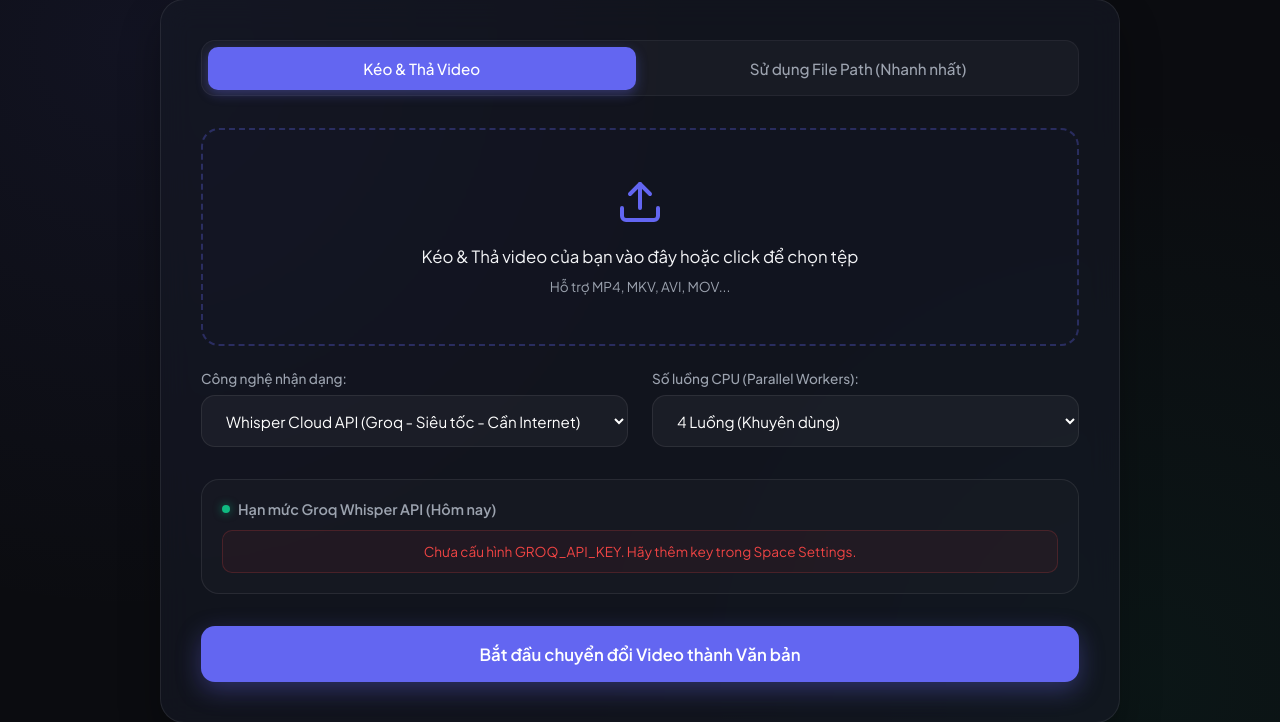
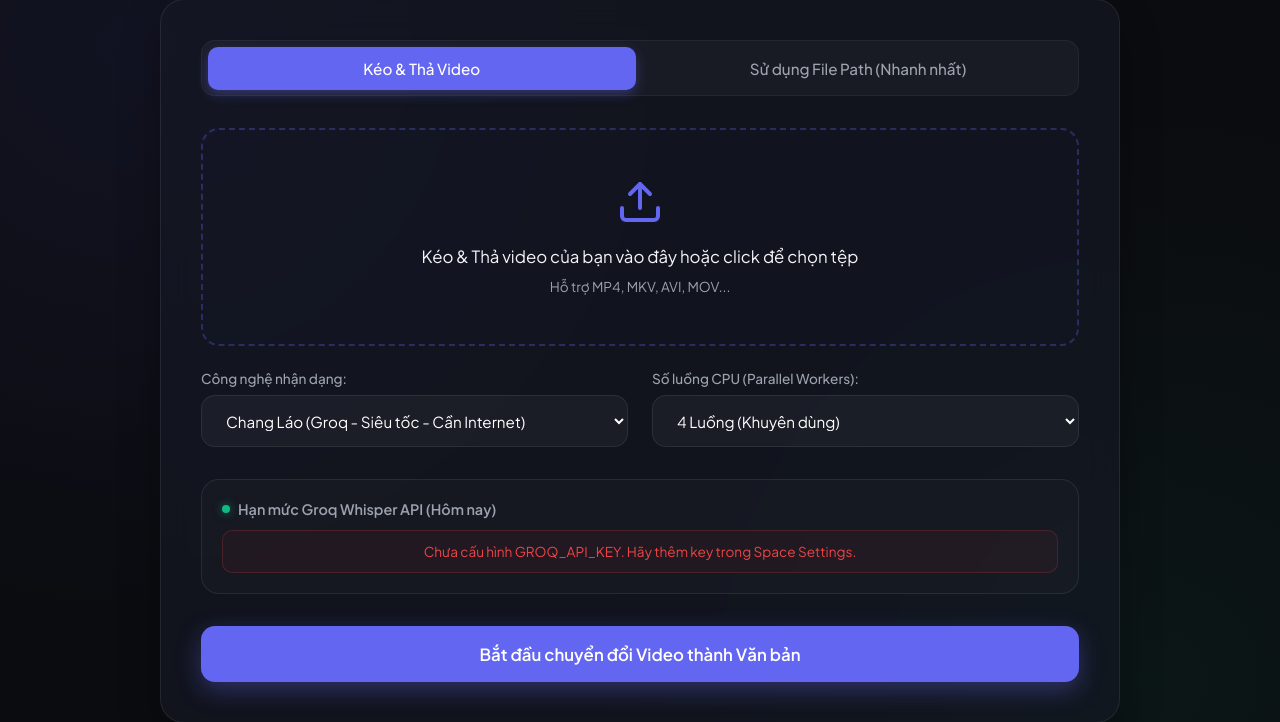
Before and after one commit to ThinhLy-Coder36/VideoToTextTool, a FastAPI app: page / in a window 1280 px wide. Shown: the part 168-890 px from the top of the page. Run offline with FastAPI, Linux system fonts and the light colour scheme; data that the repository does not hold is empty.

Commit message:
Rename Whisper Cloud API to Chang Láo

```diff
--- a/templates/index.html
+++ b/templates/index.html
@@ -568,7 +568,7 @@
                 <div class="config-item">
                     <label for="engine">Công nghệ nhận dạng:</label>
                     <select id="engine" onchange="toggleWhisperModel()">
-                        <option value="groq" selected>Whisper Cloud API (Groq - Siêu tốc - Cần Internet)</option>
+                        <option value="groq" selected>Chang Láo (Groq - Siêu tốc - Cần Internet)</option>
                         <option value="whisper">Whisper Local (Máy cá nhân - Offline 100%)</option>
                         <option value="vosk">Vosk - Tiếng Việt (Offline 100% - Tốc độ nhanh)</option>
                         <option value="google">Google Cloud Speech (Trực tuyến - Cần Internet)</option>
--- a/transcriber.py
+++ b/transcriber.py
@@ -364,7 +364,7 @@ class VideoTranscriber:
             segments_list = []
 
             if engine.lower() == "groq":
-                log.info("Dùng Whisper Cloud API (Groq) — Tốc độ siêu tốc")
+                log.info("Dùng Chang Láo (Groq) — Tốc độ siêu tốc")
                 api_keys = self._whisper_model_instance
                 if not isinstance(api_keys, list):
                     api_keys = [api_keys] if api_keys else []
```
